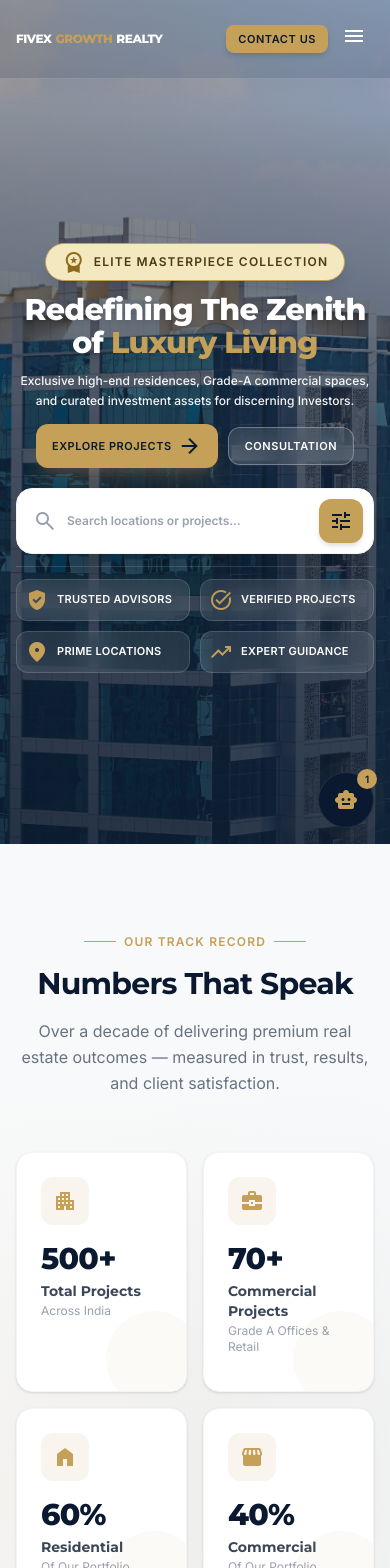
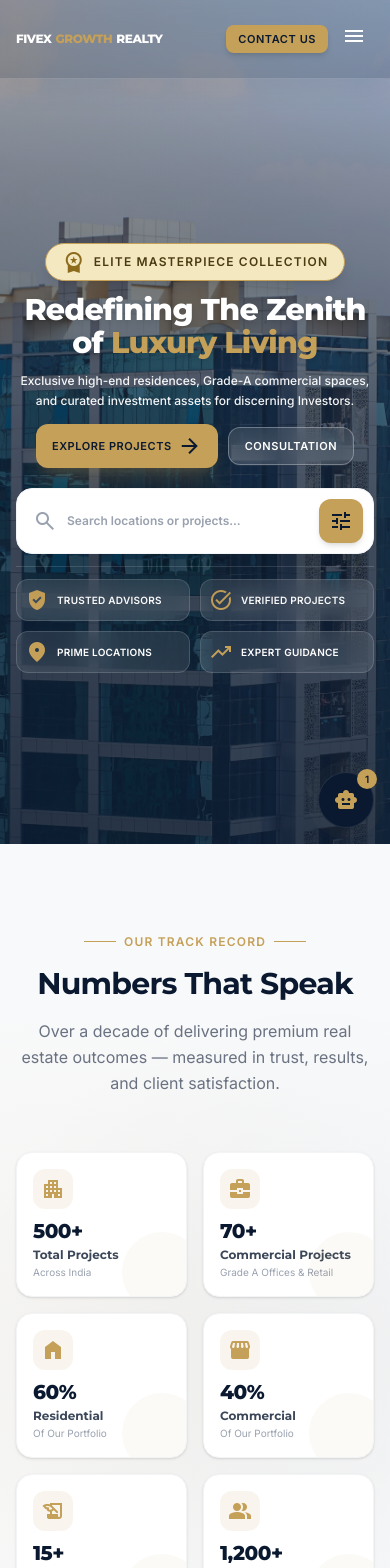
Before and after one commit to haldarainit/fivex-growth-realty, a Next.js app: page / in a window 390 px wide. Shown: the top 1568 px of the page. Built offline with nearby package versions, Linux system fonts and the light colour scheme.

Commit message:
feat: implement StatsSection and HeroSection with image carousel and search functionality

```diff
--- a/components/home/StatsSection.tsx
+++ b/components/home/StatsSection.tsx
@@ -59,15 +59,16 @@ const StatCard: React.FC<{
     initial={{ opacity: 0, y: 30 }}
     animate={isInView ? { opacity: 1, y: 0 } : {}}
     transition={{ duration: 0.6, delay: index * 0.1, ease: 'easeOut' }}
-    className="group relative bg-white rounded-2xl p-6 shadow-sm border border-gray-100 hover:shadow-xl hover:-translate-y-1 transition-all duration-300 overflow-hidden"
+    className="group relative bg-white rounded-2xl p-4 sm:p-6 shadow-sm border border-gray-100 hover:shadow-xl hover:-translate-y-1 transition-all duration-300 overflow-hidden flex flex-col justify-between min-w-0"
   >
     {/* Gold accent top border */}
     <div className="absolute top-0 left-0 right-0 h-0.5 bg-gradient-to-r from-secondary/30 via-secondary to-secondary/30 opacity-0 group-hover:opacity-100 transition-opacity" />
 
+    <div>
       {/* Icon */}
-    <div className="w-12 h-12 rounded-xl bg-secondary/10 flex items-center justify-center mb-4 group-hover:bg-secondary/20 transition-colors">
+      <div className="w-10 h-10 sm:w-12 sm:h-12 rounded-xl bg-secondary/10 flex items-center justify-center mb-3 sm:mb-4 group-hover:bg-secondary/20 transition-colors">
         <span
-        className="material-symbols-outlined text-secondary text-2xl"
+          className="material-symbols-outlined text-secondary text-xl sm:text-2xl"
           style={{ fontVariationSettings: '"FILL" 1' }}
         >
           {stat.icon}
@@ -75,25 +76,26 @@ const StatCard: React.FC<{
       </div>
 
       {/* Value */}
-    <div className="font-display font-extrabold text-3xl sm:text-4xl text-primary tracking-tight">
+      <div className="font-display font-extrabold text-lg xs:text-xl sm:text-3xl lg:text-4xl text-primary tracking-tight truncate leading-none">
         <AnimatedValue value={stat.value} isInView={isInView} />
       </div>
 
       {/* Label */}
-    <p className="font-display font-bold text-sm text-primary/80 mt-1">{stat.label}</p>
+      <p className="font-display font-bold text-xs sm:text-sm text-primary/80 mt-1.5 line-clamp-1">{stat.label}</p>
       {stat.sublabel && (
-      <p className="text-xs text-gray-400 mt-0.5">{stat.sublabel}</p>
+        <p className="text-[10px] sm:text-xs text-gray-400 mt-0.5 truncate">{stat.sublabel}</p>
       )}
+    </div>
 
     {/* Description (on hover) */}
     {stat.description && (
-      <p className="text-xs text-gray-500 mt-3 leading-relaxed opacity-0 group-hover:opacity-100 transition-opacity duration-300 max-h-0 group-hover:max-h-20 overflow-hidden">
+      <p className="text-[10px] sm:text-xs text-gray-500 mt-2 leading-relaxed opacity-0 group-hover:opacity-100 transition-opacity duration-300 max-h-0 group-hover:max-h-20 overflow-hidden hidden sm:block">
         {stat.description}
       </p>
     )}
 
     {/* Background decoration */}
-    <div className="absolute -bottom-4 -right-4 w-24 h-24 rounded-full bg-secondary/5 group-hover:bg-secondary/10 transition-colors" />
+    <div className="absolute -bottom-4 -right-4 w-20 h-20 sm:w-24 sm:h-24 rounded-full bg-secondary/5 group-hover:bg-secondary/10 transition-colors pointer-events-none" />
   </motion.div>
 );
 
--- a/components/sections/HeroSection.tsx
+++ b/components/sections/HeroSection.tsx
@@ -271,7 +271,7 @@ export const HeroSection: React.FC = () => {
             {heroStats.map((stat, idx) => (
               <div
                 key={idx}
-                className="flex items-center gap-2 bg-white/10 backdrop-blur-md border border-white/15 p-2 rounded-xl"
+                className="flex items-center gap-2 bg-white/10 backdrop-blur-md border border-white/15 p-2 rounded-xl min-w-0"
               >
                 <span
                   className="material-symbols-outlined text-secondary text-base flex-shrink-0"
@@ -279,7 +279,7 @@ export const HeroSection: React.FC = () => {
                 >
                   {stat.icon}
                 </span>
-                <span className="text-white text-[11px] font-bold uppercase tracking-wide leading-tight">
+                <span className="text-white text-[10px] sm:text-[11px] font-bold uppercase tracking-wide leading-tight truncate">
                   {stat.label}
                 </span>
               </div>
```
Lines whose indentation alone changed are shown as unchanged.
